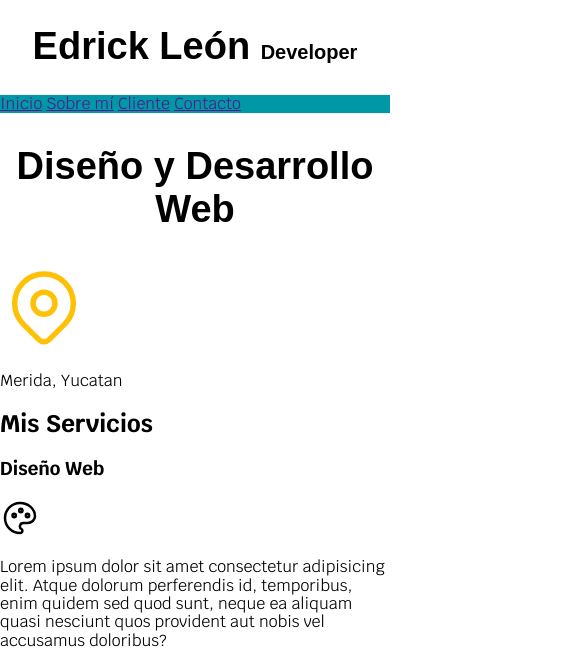
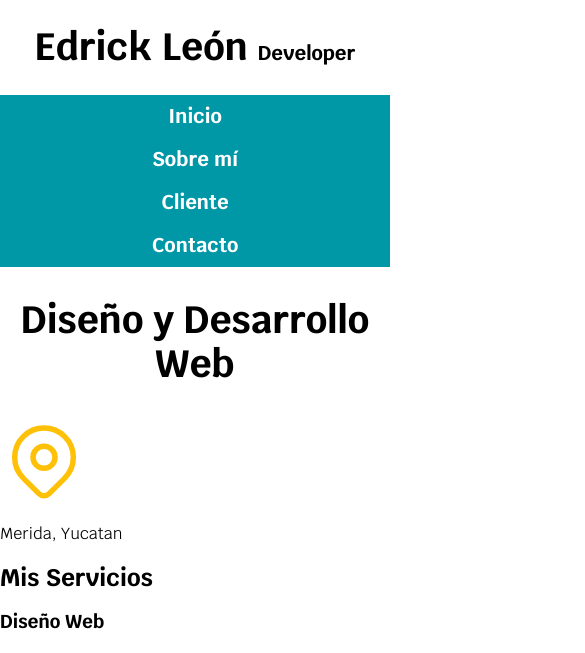
Before and after one commit to Cedriiiiich/Developer-Website, a plain HTML site: page index.html in a window 390 px wide. Shown: the top 653 px of the page, 585 px wide, since content can reach past the window. Drawn offline with Linux system fonts and the light colour scheme.

Commit message:
nav bar and responsive design

```diff
--- a/CSS/styles.css
+++ b/CSS/styles.css
@@ -15,10 +15,17 @@ body{
     font-family: 'Krub', sans-serif;
 }
 
+@media(min-width: 768px){
+    body {
+        .navegacion-principal{
+            flex-direction: row;
+        }
+    }
+}
+
 .titulo {
     text-align: center;
     font-size: 3.8rem;
-    font-family: Arial, Helvetica, sans-serif;
 }
 
 .titulo span{
@@ -30,6 +37,26 @@ body{
 }
 
 .contenedor{
-    width: 120rem;
+    max-width: 120rem;
     margin:0 auto;
 }
+
+.navegacion-principal{
+    display: flex;
+    flex-direction: column;
+    justify-content: space-between;
+    font-weight: bold;
+    font-size: 2rem;
+    align-items: center;
+}
+
+.navegacion-principal a{
+    padding: 1rem;
+    color: var(--blanco);
+    text-decoration: none;
+}
+
+.navegacion-principal a:hover{
+    background-color: var(--primario);
+    color: var(--oscuro);
+}
```
